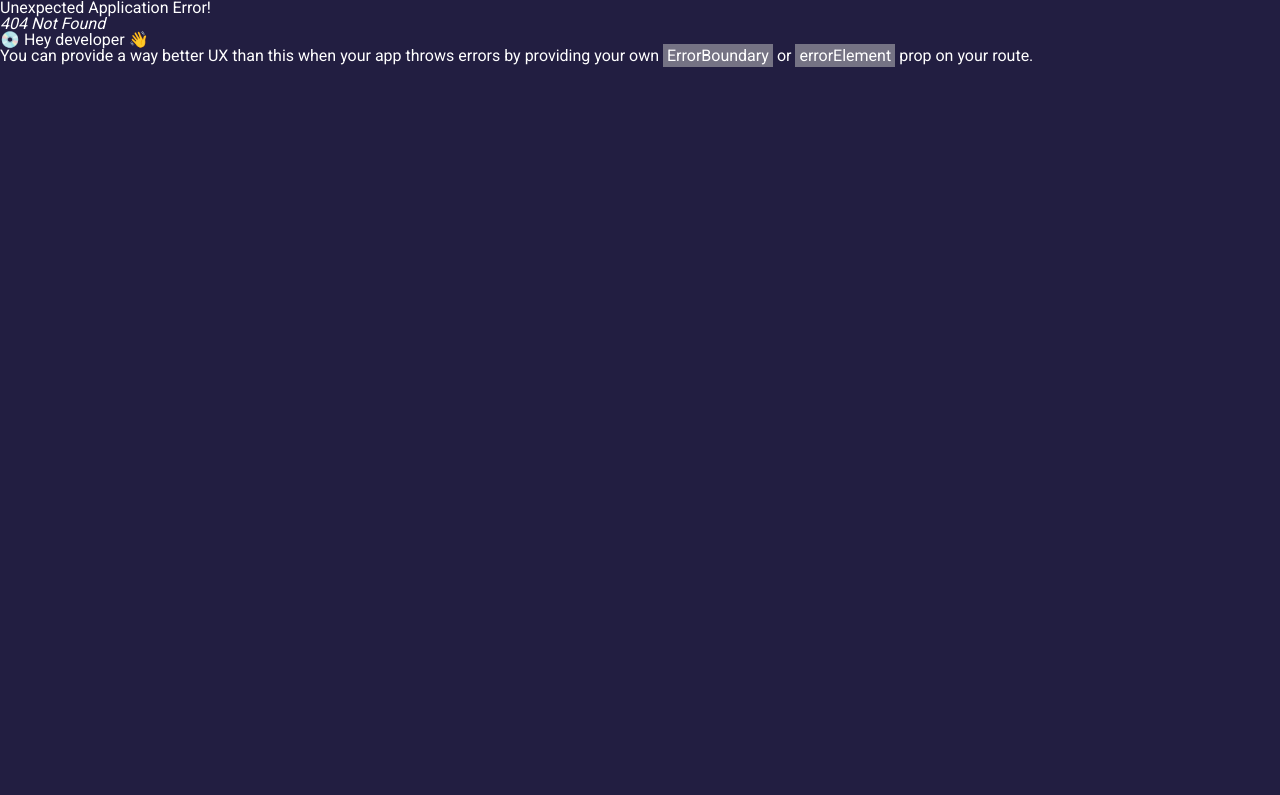
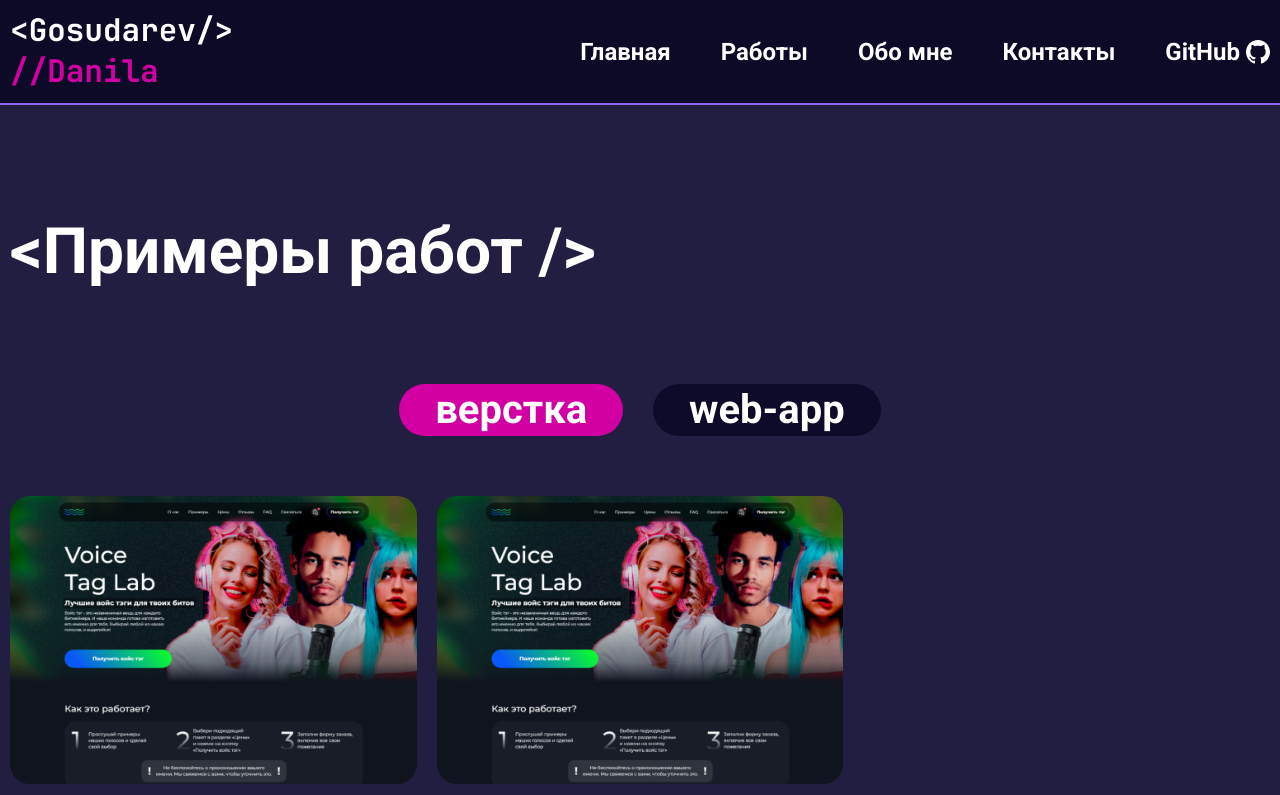
Before and after one commit to dag0S/Gosudarev-Danila-Portfolio, a React (Vite) app: page /works in a window 1280 px wide. Before the commit this address had no page. Shown: the top 795 px of the page. Built offline with nearby package versions, Linux system fonts and the light colour scheme.

Commit message:
works page

```diff
--- a/src/assets/data/data.ts
+++ b/src/assets/data/data.ts
@@ -11,7 +11,7 @@ import promoRedux from "../svg/promoRedux.svg";
 import promoCSS from "../svg/promoCSS.svg";
 import promoReact from "../svg/promoReact.svg";
 // WorkExamples
-import voiceTagLab from "../img/slide-1.png";
+import imgVoiceTagLab from "../img/VoiceTagLab/VoiceTagLab-img.png";
 import hotPizza from "../img/slide-2.png";
 // TechStack
 import react from "../svg/icons-tech/react.svg";
@@ -29,6 +29,8 @@ import gulp from "../svg/icons-tech/gulp.svg";
 import git from "../svg/icons-tech/git.svg";
 import github from "../svg/icons-tech/github.svg";
 import vite from "../svg/icons-tech/vite.png";
+// Works
+import previewVoiceTagLab from "../img/VoiceTagLab/VoiceTagLab-preview.png";
 
 // Список меню Menu
 export const menuList: menuListProps[] = [
@@ -136,7 +138,7 @@ export const workExamplesData = {
   slides: [
     {
       id: 1,
-      img: voiceTagLab,
+      img: imgVoiceTagLab,
       alt: "Voice Tag Lab",
     },
     {
@@ -254,3 +256,85 @@ export const newsletterData = {
   placeholder: "Ваш E-mail",
   btnText: "отправить",
 };
+
+// Содержимое страницы Works
+export const worksPageData = {
+  title: "<Примеры работ />",
+  categories: ["верстка", "web-app"],
+  works: {
+    layouts: [
+      {
+        id: 1,
+        name: "Voice Tag Lab",
+        desc: "Lorem ipsum dolor sit amet consectetur adipisicing elit. Asperiores vitae sapiente deleniti. Saepe odio, quis ex, minus quidem nam debitis at voluptate modi, labore alias nulla possimus esse obcaecati in?",
+        preview: previewVoiceTagLab,
+        img: imgVoiceTagLab,
+        linkGitHub: "https://github.com/dag0S/voice-tag-lab",
+        linkDemo: "https://warm-seahorse-f0148f.netlify.app/",
+        stack: [
+          {
+            id: 3,
+            icon: js,
+            name: "JavaScript",
+          },
+          {
+            id: 5,
+            icon: html,
+            name: "HTML",
+          },
+          {
+            id: 6,
+            icon: css,
+            name: "CSS",
+          },
+          {
+            id: 7,
+            icon: sass,
+            name: "SASS/SCSS",
+          },
+          {
+            id: 8,
+            icon: vite,
+            name: "Vite",
+          },
+        ],
+      },
+      {
+        id: 2,
+        name: "Voice Tag Lab",
+        desc: "Lorem ipsum dolor sit amet consectetur adipisicing elit. Asperiores vitae sapiente deleniti. Saepe odio, quis ex, minus quidem nam debitis at voluptate modi, labore alias nulla possimus esse obcaecati in?",
+        preview: previewVoiceTagLab,
+        img: imgVoiceTagLab,
+        linkGitHub: "https://github.com/dag0S/voice-tag-lab",
+        linkDemo: "https://warm-seahorse-f0148f.netlify.app/",
+        stack: [
+          {
+            id: 3,
+            icon: js,
+            name: "JavaScript",
+          },
+          {
+            id: 5,
+            icon: html,
+            name: "HTML",
+          },
+          {
+            id: 6,
+            icon: css,
+            name: "CSS",
+          },
+          {
+            id: 7,
+            icon: sass,
+            name: "SASS/SCSS",
+          },
+          {
+            id: 8,
+            icon: vite,
+            name: "Vite",
+          },
+        ],
+      },
+    ],
+  },
+};
--- /dev/null
+++ b/src/components/Categories/Categories.module.scss
@@ -0,0 +1,30 @@
+.list {
+  display: flex;
+  align-items: center;
+  justify-content: center;
+  gap: 30px;
+
+  margin-bottom: 60px;
+}
+
+.item {
+  font-weight: 700;
+  font-size: 40px;
+  color: var(--text-color);
+
+  border-radius: 76px;
+  padding: 6px 36px;
+  background: var(--footer-header-bg);
+
+  cursor: pointer;
+
+  transition: box-shadow 0.2s ease-in-out, background .4s ease-in-out;
+
+  &:hover {
+    box-shadow: 0 0 20px 0 var(--accent-muted);
+  }
+
+  &__active {
+    background: var(--accent);
+  }
+}
--- /dev/null
+++ b/src/components/Categories/Categories.tsx
@@ -0,0 +1,27 @@
+import { FC, useState } from "react";
+import { CategoriesProps } from "./CategoriesProps";
+import cn from "classnames";
+
+import styles from "./Categories.module.scss";
+
+const Categories: FC<CategoriesProps> = ({ list }) => {
+  const [isActive, setIsActive] = useState(0);
+
+  return (
+    <div className={styles["list"]}>
+      {list.map((item, i) => (
+        <div
+          className={cn(styles["item"], {
+            [styles["item__active"]]: isActive === i,
+          })}
+          key={i}
+          onClick={() => setIsActive(i)}
+        >
+          {item}
+        </div>
+      ))}
+    </div>
+  );
+};
+
+export default Categories;
--- /dev/null
+++ b/src/components/Categories/CategoriesProps.ts
@@ -0,0 +1,3 @@
+export interface CategoriesProps {
+  list: string[];
+}
--- a/src/main.tsx
+++ b/src/main.tsx
@@ -5,6 +5,7 @@ import MainLayout from "./layouts/MainLayout/MainLayout";
 import MainPage from "./pages/MainPage/MainPage";
 
 import "./scss/main.scss";
+import WorksPage from "./pages/WorksPage/WorksPage";
 
 const router = createBrowserRouter([
   {
@@ -15,6 +16,10 @@ const router = createBrowserRouter([
         path: "/",
         element: <MainPage />,
       },
+      {
+        path: "/works",
+        element: <WorksPage />,
+      },
     ],
   },
 ]);
--- /dev/null
+++ b/src/pages/WorksPage/WorksPage.module.scss
@@ -0,0 +1,33 @@
+.works {
+  padding-top: 220px;
+
+  &__title {
+    margin-bottom: 100px;
+  }
+
+  &__grid {
+    display: grid;
+    grid-template-columns: repeat(3, 1fr);
+    gap: 20px;
+
+    margin-bottom: 120px;
+  }
+}
+
+.work {
+  &__img {
+    aspect-ratio: 493 / 349;
+    background-repeat: no-repeat;
+    background-size: cover;
+    background-position: center center;
+    border-radius: 20px;
+
+    margin-bottom: 10px;
+  }
+
+  &__title {
+    font-weight: 700;
+    font-size: 36px;
+    color: var(--text-color);
+  }
+}
--- /dev/null
+++ b/src/pages/WorksPage/WorksPage.tsx
@@ -0,0 +1,34 @@
+import { FC } from "react";
+import { worksPageData } from "../../assets/data/data";
+import Title from "../../components/Title/Title";
+
+import styles from "./WorksPage.module.scss";
+import Categories from "../../components/Categories/Categories";
+
+const WorksPage: FC = () => {
+  return (
+    <section className={styles["works"]}>
+      <div className="container">
+        <div className={styles["works__inner"]}>
+          <Title className={styles["works__title"]}>
+            {worksPageData.title}
+          </Title>
+          <Categories list={worksPageData.categories} />
+          <div className={styles["works__grid"]}>
+            {worksPageData.works.layouts.map((work) => (
+              <div className={styles["work"]} key={work.id}>
+                <div
+                  className={styles["work__img"]}
+                  style={{ backgroundImage: `url(${work.preview})` }}
+                ></div>
+                <h5 className={styles['work__title']}>{work.name}</h5>
+              </div>
+            ))}
+          </div>
+        </div>
+      </div>
+    </section>
+  );
+};
+
+export default WorksPage;
```
Also changed, not shown: src/assets/img/VoiceTagLab/VoiceTagLab-img.png (renamed from src/assets/img/slide-1.png), src/assets/img/VoiceTagLab/VoiceTagLab-preview.png (added).
